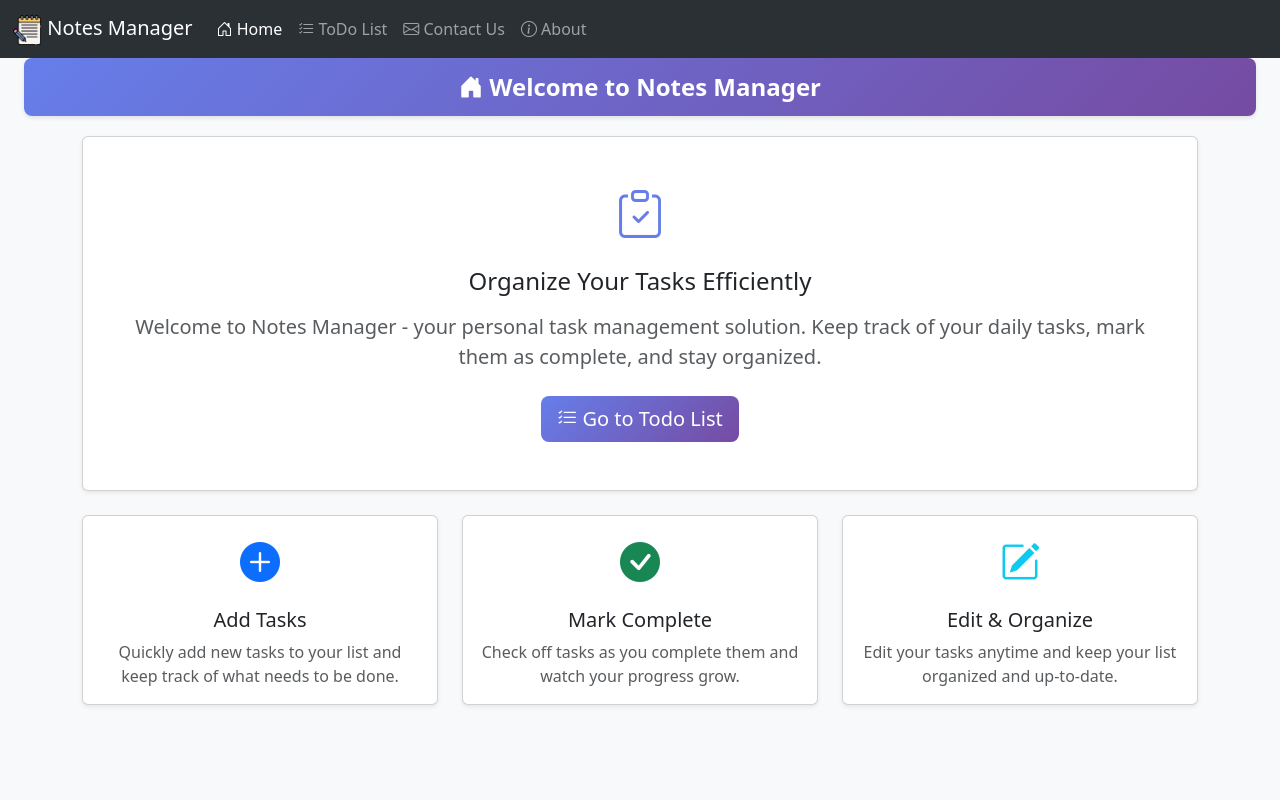
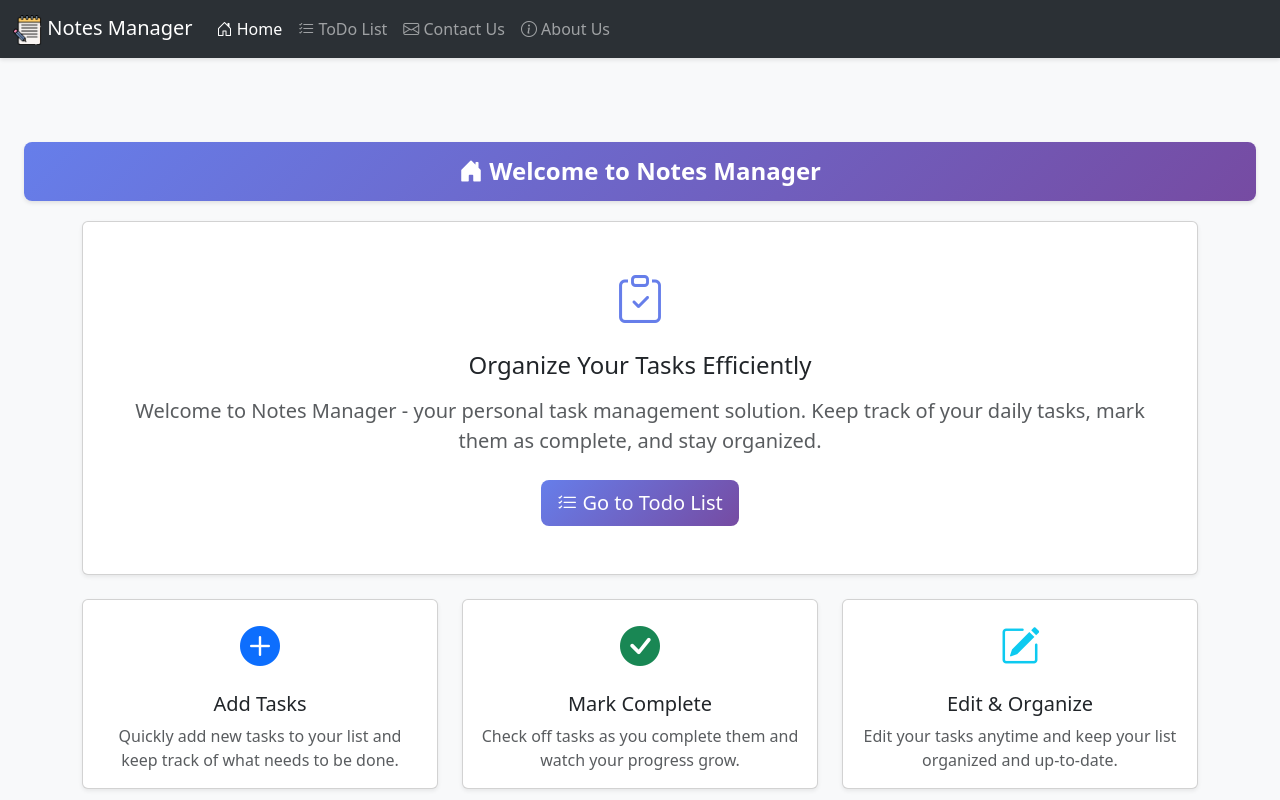
Before and after one commit to ninad-rastogi/NotesManager, a Django app: page / in a window 1280 px wide. Run offline with Django 5.2, Linux system fonts and the light colour scheme.

Commit message:
V2
Made some UI enhancements, fixed the navbar to the top, fixed minor bugs.

```diff
--- a/static/css/todolist.css
+++ b/static/css/todolist.css
@@ -1,4 +1,20 @@
 /* Custom styles for TodoList application */
+
+/* Body padding for fixed navbar */
+body {
+  padding-top: 70px; /* Height of fixed navbar + some spacing */
+}
+
+/* Fixed navbar styling */
+.navbar.fixed-top {
+  box-shadow: 0 2px 4px rgba(0, 0, 0, 0.1);
+  z-index: 1030;
+}
+
+/* Smooth scrolling */
+html {
+  scroll-behavior: smooth;
+}
 
 /* Task row styling */
 .task-text {
--- a/templates/base.html
+++ b/templates/base.html
@@ -22,8 +22,9 @@
               href="https://cdn.jsdelivr.net/npm/bootstrap-icons@1.11.3/font/bootstrap-icons.min.css">
         {% comment %} Custom CSS {% endcomment %}
         <link rel="stylesheet" href="{% static 'css/todolist.css' %}">
-        {% comment %} Navigation Bar {% endcomment %}
-        <nav class="navbar navbar-expand-lg bg-body-tertiary" data-bs-theme="dark">
+        {% comment %} Navigation Bar - Fixed at top {% endcomment %}
+        <nav class="navbar navbar-expand-lg bg-body-tertiary fixed-top"
+             data-bs-theme="dark">
             <div class="container-fluid">
                 {% comment %} Brand logo/icon {% endcomment %}
                 <a class="navbar-brand" href="{% url 'home' %}">
@@ -72,7 +73,7 @@
                             <a class="nav-link
                                       {% if request.resolver_match.url_name == 'about' %}active{% endif %}"
                                href="{% url 'about' %}">
-                                <i class="bi bi-info-circle"></i> About
+                                <i class="bi bi-info-circle"></i> About Us
                             </a>
                         </li>
                     </ul>
@@ -82,6 +83,9 @@
     </head>
     <body class="bg-light">
         {% comment %} Page header block {% endcomment %}
+        <br>
+        <br>
+        <br>
         {% block header %}
         {% endblock header %}
         {% comment %} Main content block {% endcomment %}
```
Also changed, not shown: README.md.
